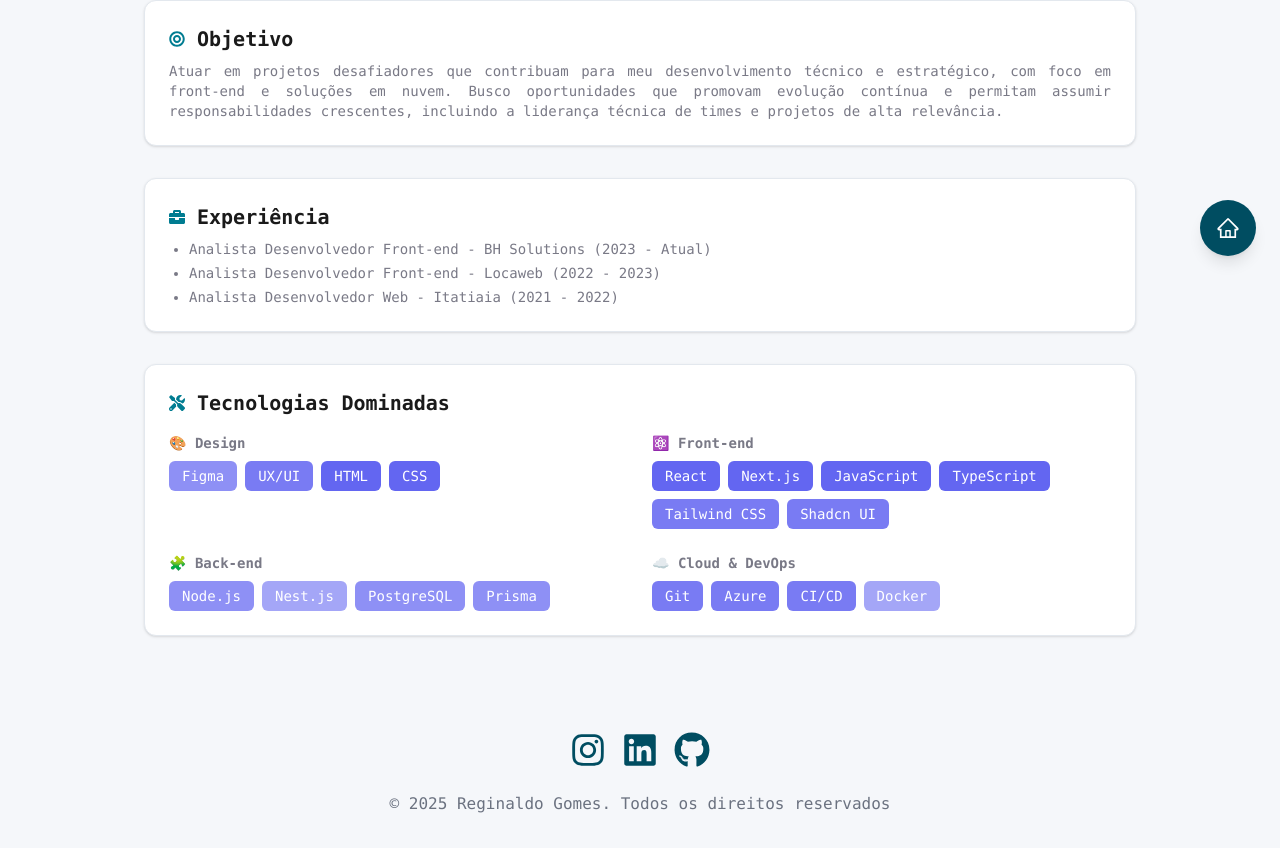
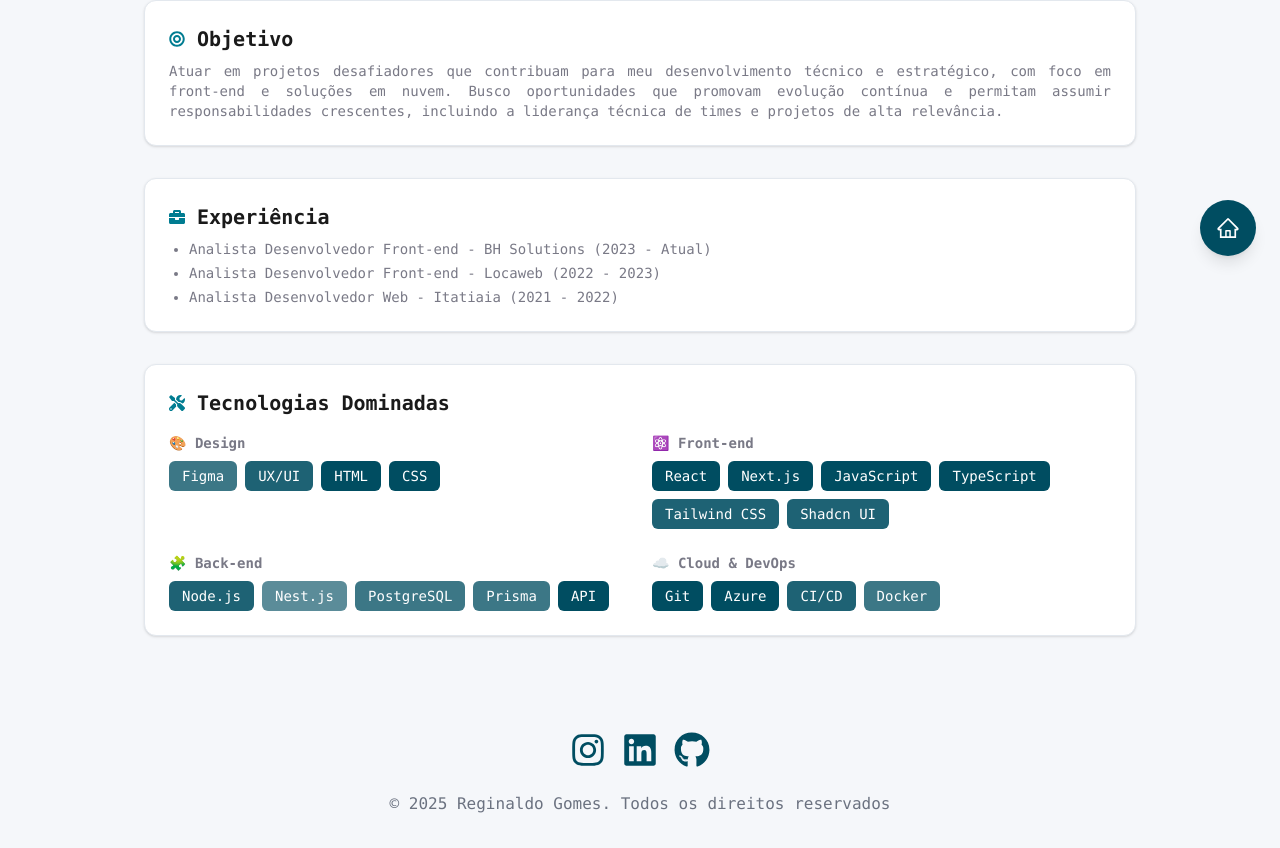
Before and after one commit to reginaldogomes/nextjs-developer-resume, a Next.js app: page /resume in a window 1280 px wide. Shown: the part 520-1368 px from the top of the page. Built offline with nearby package versions, Linux system fonts and the light colour scheme.

Commit message:
feat: update proficiency levels in tech stacks; enhance badge styling for better visibility

```diff
--- a/src/app/resume/page.tsx
+++ b/src/app/resume/page.tsx
@@ -57,16 +57,17 @@
     { name: 'Shadcn UI', nivel: 4 },
   ],
   backend: [
-    { name: 'Node.js', nivel: 3 },
+    { name: 'Node.js', nivel: 4 },
     { name: 'Nest.js', nivel: 2 },
     { name: 'PostgreSQL', nivel: 3 },
     { name: 'Prisma', nivel: 3 },
+    { name: 'API', nivel: 5 },
   ],
   cloud: [
-    { name: 'Git', nivel: 4 },
-    { name: 'Azure', nivel: 4 },
+    { name: 'Git', nivel: 5 },
+    { name: 'Azure', nivel: 5 },
     { name: 'CI/CD', nivel: 4 },
-    { name: 'Docker', nivel: 2 },
+    { name: 'Docker', nivel: 3 },
   ],
 }
 
@@ -142,11 +143,9 @@
                         key={tech.name}
                         variant="default"
                         style={{
-                          backgroundColor: `rgba(99, 102, 241, ${bgOpacity})`,
-                          color: '#fff',
-                          fontWeight: 500,
+                          opacity: 0.4 + tech.nivel * 0.12, // Varia entre ~0.64 e 1.0
                         }}
-                        className="text-sm px-3 py-1"
+                        className="text-sm px-3 py-1 bg-accent text-white font-medium"
                       >
                         {tech.name}
                       </Badge>
```
